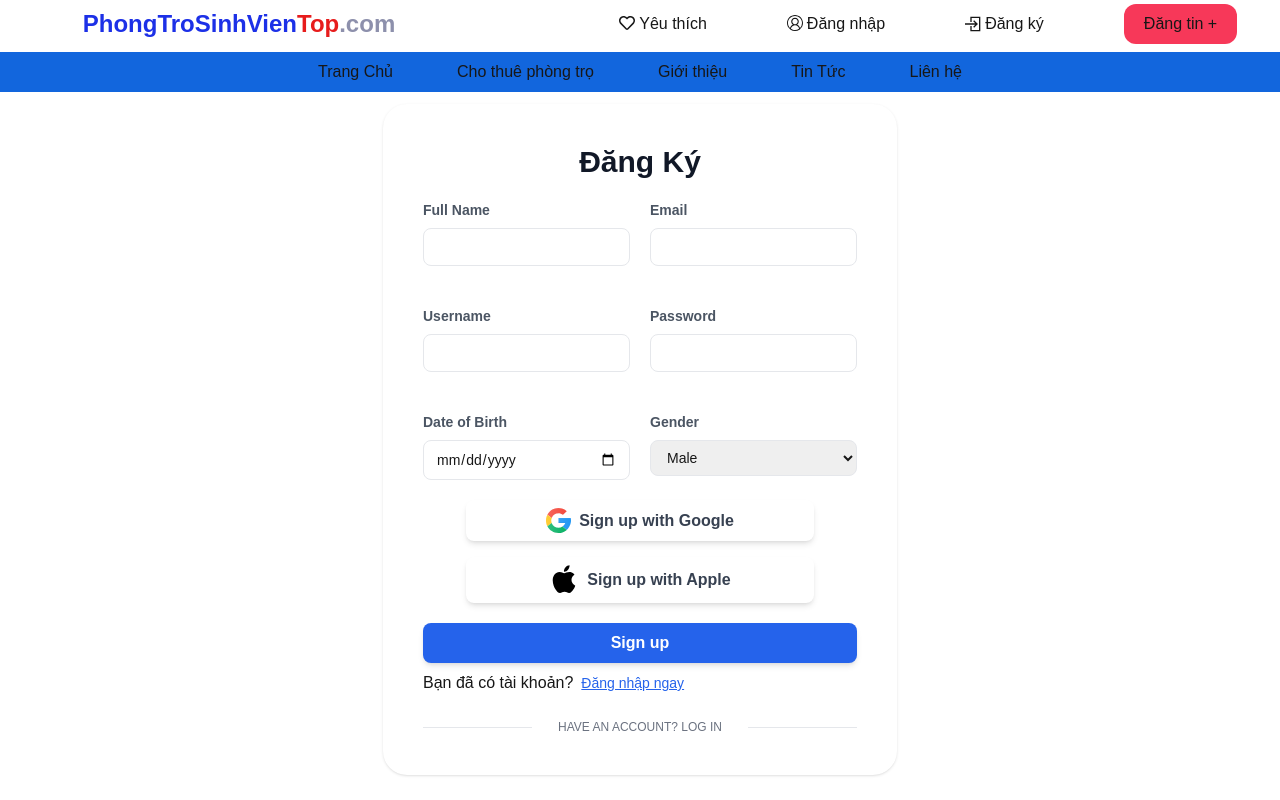
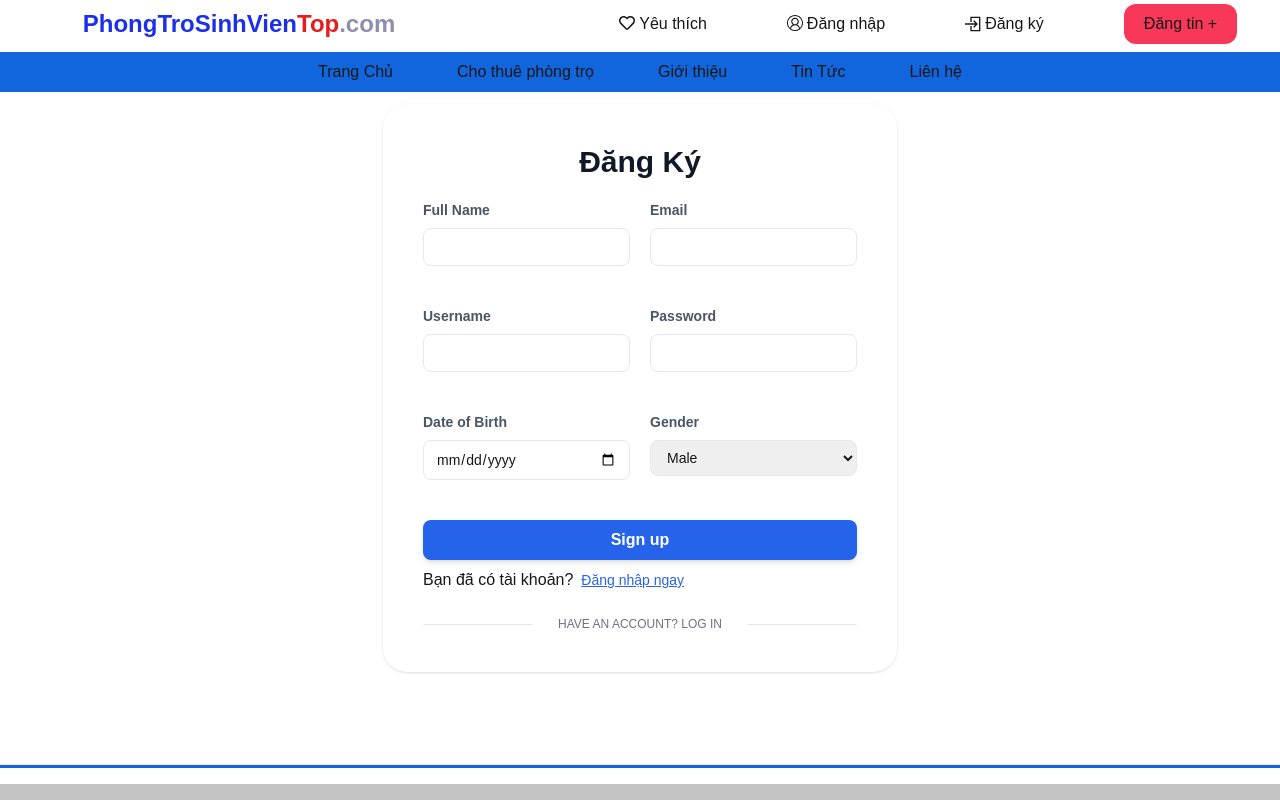
Before and after one commit to GiaPhu2407/webphongtro, a Next.js app: page /ShowRegister in a window 1280 px wide. Shown: the top 800 px of the page. Built offline with nearby package versions, Linux system fonts and the light colour scheme; grey boxes are pictures that could not be loaded.

Commit message:
20/09/2024

```diff
--- a/app/components/Login/FormLogin.tsx
+++ b/app/components/Login/FormLogin.tsx
@@ -67,59 +67,7 @@ const FormLogin = () => {
                   </Link>
                 </p>
               </div>
-              <div
-                id="third-party-auth"
-                className="flex justify-center gap-4 mt-5"
-              >
-                <button className="p-2 rounded-lg hover:scale-105 transition transform duration-300 shadow-lg">
-                  <img
-                    className="w-6 h-6"
-                    loading="lazy"
-                    src="https://ucarecdn.com/8f25a2ba-bdcf-4ff1-b596-088f330416ef/"
-                    alt="Google"
-                  />
-                </button>
-                <button className="p-2 rounded-lg hover:scale-105 transition transform duration-300 shadow-lg">
-                  <img
-                    className="w-6 h-6"
-                    loading="lazy"
-                    src="https://ucarecdn.com/95eebb9c-85cf-4d12-942f-3c40d7044dc6/"
-                    alt="LinkedIn"
-                  />
-                </button>
-                <button className="p-2 rounded-lg hover:scale-105 transition transform duration-300 shadow-lg">
-                  <img
-                    className="w-6 h-6 dark:invert"
-                    loading="lazy"
-                    src="https://ucarecdn.com/be5b0ffd-85e8-4639-83a6-5162dfa15a16/"
-                    alt="GitHub"
-                  />
-                </button>
-                <button className="p-2 rounded-lg hover:scale-105 transition transform duration-300 shadow-lg">
-                  <img
-                    className="w-6 h-6"
-                    loading="lazy"
-                    src="https://ucarecdn.com/6f56c0f1-c9c0-4d72-b44d-51a79ff38ea9/"
-                    alt="Facebook"
-                  />
-                </button>
-                <button className="p-2 rounded-lg hover:scale-105 transition transform duration-300 shadow-lg">
-                  <img
-                    className="w-6 h-6"
-                    loading="lazy"
-                    src="https://ucarecdn.com/82d7ca0a-c380-44c4-ba24-658723e2ab07/"
-                    alt="Twitter"
-                  />
-                </button>
-                <button className="p-2 rounded-lg hover:scale-105 transition transform duration-300 shadow-lg">
-                  <img
-                    className="w-6 h-6"
-                    loading="lazy"
-                    src="https://ucarecdn.com/3277d952-8e21-4aad-a2b7-d484dad531fb/"
-                    alt="Apple"
-                  />
-                </button>
-              </div>
+
               <div className="mt-4 text-center text-sm text-gray-500">
                 <p>
                   By signing in, you agree to our
--- a/app/components/Register/FormRegister.tsx
+++ b/app/components/Register/FormRegister.tsx
@@ -96,100 +96,7 @@ const FormRegister = () => {
                 </select>
               </div>
             </div>
-            <div className="flex justify-center items-center">
-              <div>
-                <button className="flex items-center justify-center py-2 px-20 bg-white hover:bg-gray-200 focus:ring-blue-500 focus:ring-offset-blue-200 text-gray-700 w-full transition ease-in duration-200 text-center text-base font-semibold shadow-md focus:outline-none focus:ring-2 focus:ring-offset-2 rounded-lg">
-                  <svg
-                    viewBox="0 0 24 24"
-                    height="25"
-                    width="25"
-                    y="0px"
-                    x="0px"
-                    xmlns="http://www.w3.org/2000/svg"
-                  >
-                    <path
-                      d="M12,5c1.6167603,0,3.1012573,0.5535278,4.2863159,1.4740601l3.637146-3.4699707 C17.8087769,1.1399536,15.0406494,0,12,0C7.392395,0,3.3966675,2.5999146,1.3858032,6.4098511l4.0444336,3.1929321 C6.4099731,6.9193726,8.977478,5,12,5z"
-                      fill="#F44336"
-                    ></path>
-                    <path
-                      d="M23.8960571,13.5018311C23.9585571,13.0101929,24,12.508667,24,12 c0-0.8578491-0.093689-1.6931763-0.2647705-2.5H12v5h6.4862061c-0.5247192,1.3637695-1.4589844,2.5177612-2.6481934,3.319458 l4.0594482,3.204834C22.0493774,19.135437,23.5219727,16.4903564,23.8960571,13.5018311z"
-                      fill="#2196F3"
-                    ></path>
-                    <path
-                      d="M5,12c0-0.8434448,0.1568604-1.6483765,0.4302368-2.3972168L1.3858032,6.4098511 C0.5043335,8.0800171,0,9.9801636,0,12c0,1.9972534,0.4950562,3.8763428,1.3582153,5.532959l4.0495605-3.1970215 C5.1484375,13.6044312,5,12.8204346,5,12z"
-                      fill="#FFC107"
-                    ></path>
-                    <path
-                      d="M12,19c-3.0455322,0-5.6295776-1.9484863-6.5922241-4.6640625L1.3582153,17.532959 C3.3592529,21.3734741,7.369812,24,12,24c3.027771,0,5.7887573-1.1248169,7.8974609-2.975708l-4.0594482-3.204834 C14.7412109,18.5588989,13.4284058,19,12,19z"
-                      fill="#00B060"
-                    ></path>
-                    <path
-                      opacity=".1"
-                      d="M12,23.75c-3.5316772,0-6.7072754-1.4571533-8.9524536-3.7786865C5.2453613,22.4378052,8.4364624,24,12,24 c3.5305786,0,6.6952515-1.5313721,8.8881226-3.9592285C18.6495972,22.324646,15.4981079,23.75,12,23.75z"
-                    ></path>
-                    <polygon
-                      opacity=".1"
-                      points="12,14.25 12,14.5 18.4862061,14.5 18.587492,14.25"
-                    ></polygon>
-                    <path
-                      d="M23.9944458,12.1470337C23.9952393,12.0977783,24,12.0493774,24,12 c0-0.0139771-0.0021973-0.0274658-0.0022583-0.0414429C23.9970703,12.0215454,23.9938965,12.0838013,23.9944458,12.1470337z"
-                      fill="#E6E6E6"
-                    ></path>
-                    <path
-                      opacity=".2"
-                      d="M12,9.5v0.25h11.7855721c-0.0157471-0.0825195-0.0329475-0.1680908-0.0503426-0.25H12z"
-                      fill="#FFF"
-                    ></path>
-                    <linearGradient
-                      gradientUnits="userSpaceOnUse"
-                      y2="12"
-                      y1="12"
-                      x2="24"
-                      x1="0"
-                      id="LxT-gk5MfRc1Gl_4XsNKba_xoyhGXWmHnqX_gr1"
-                    >
-                      <stop
-                        stop-opacity=".2"
-                        stop-color="#fff"
-                        offset="0"
-                      ></stop>
-                      <stop
-                        stop-opacity="0"
-                        stop-color="#fff"
-                        offset="1"
-                      ></stop>
-                    </linearGradient>
-                    <path
-                      d="M23.7352295,9.5H12v5h6.4862061C17.4775391,17.121582,14.9771729,19,12,19 c-3.8659668,0-7-3.1340332-7-7c0-3.8660278,3.1340332-7,7-7c1.4018555,0,2.6939087,0.4306641,3.7885132,1.140686 c0.1675415,0.1088867,0.3403931,0.2111206,0.4978027,0.333374l3.637146-3.4699707L19.8414307,2.940979 C17.7369385,1.1170654,15.00354,0,12,0C5.3725586,0,0,5.3725586,0,12c0,6.6273804,5.3725586,12,12,12 c6.1176758,0,11.1554565-4.5812378,11.8960571-10.4981689C23.9585571,13.0101929,24,12.508667,24,12 C24,11.1421509,23.906311,10.3068237,23.7352295,9.5z"
-                      fill="url(#LxT-gk5MfRc1Gl_4XsNKba_xoyhGXWmHnqX_gr1)"
-                    ></path>
-                    <path
-                      opacity=".1"
-                      d="M15.7885132,5.890686C14.6939087,5.1806641,13.4018555,4.75,12,4.75c-3.8659668,0-7,3.1339722-7,7 c0,0.0421753,0.0005674,0.0751343,0.0012999,0.1171875C5.0687437,8.0595093,8.1762085,5,12,5 c1.4018555,0,2.6939087,0.4306641,3.7885132,1.140686c0.1675415,0.1088867,0.3403931,0.2111206,0.4978027,0.333374 l3.637146-3.4699707l-3.637146,3.2199707C16.1289062,6.1018066,15.9560547,5.9995728,15.7885132,5.890686z"
-                    ></path>
-                    <path
-                      opacity=".2"
-                      d="M12,0.25c2.9750366,0,5.6829224,1.0983887,7.7792969,2.8916016l0.144165-0.1375122 l-0.110014-0.0958166C17.7089558,1.0843592,15.00354,0,12,0C5.3725586,0,0,5.3725586,0,12 c0,0.0421753,0.0058594,0.0828857,0.0062866,0.125C0.0740356,5.5558472,5.4147339,0.25,12,0.25z"
-                      fill="#FFF"
-                    ></path>
-                  </svg>
-                  <span className="ml-2">Sign up with Google</span>
-                </button>
-                <button className="flex items-center justify-center py-2 px-20 bg-white hover:bg-gray-200 focus:ring-blue-500 focus:ring-offset-blue-200 text-gray-700 w-full transition ease-in duration-200 text-center text-base font-semibold shadow-md focus:outline-none focus:ring-2 focus:ring-offset-2 rounded-lg mt-4">
-                  <svg
-                    viewBox="0 0 30 30"
-                    height="30"
-                    width="30"
-                    y="0px"
-                    x="0px"
-                    xmlns="http://www.w3.org/2000/svg"
-                  >
-                    <path d="M25.565,9.785c-0.123,0.077-3.051,1.702-3.051,5.305c0.138,4.109,3.695,5.55,3.756,5.55 c-0.061,0.077-0.537,1.963-1.947,3.94C23.204,26.283,21.962,28,20.076,28c-1.794,0-2.438-1.135-4.508-1.135 c-2.223,0-2.852,1.135-4.554,1.135c-1.886,0-3.22-1.809-4.4-3.496c-1.533-2.208-2.836-5.673-2.882-9 c-0.031-1.763,0.307-3.496,1.165-4.968c1.211-2.055,3.373-3.45,5.734-3.496c1.809-0.061,3.419,1.242,4.523,1.242 c1.058,0,3.036-1.242,5.274-1.242C21.394,7.041,23.97,7.332,25.565,9.785z M15.001,6.688c-0.322-1.61,0.567-3.22,1.395-4.247 c1.058-1.242,2.729-2.085,4.17-2.085c0.092,1.61-0.491,3.189-1.533,4.339C18.098,5.937,16.488,6.872,15.001,6.688z"></path>
-                  </svg>
-                  <span className="ml-2">Sign up with Apple</span>
-                </button>
-              </div>
-            </div>
+
             <div className="mt-5">
               <button
                 className="py-2 px-4 bg-blue-600 hover:bg-blue-700 focus:ring-blue-500 focus:ring-offset-blue-200 text-white w-full transition ease-in duration-200 text-center text-base font-semibold shadow-md focus:outline-none focus:ring-2 focus:ring-offset-2 rounded-lg"
```
